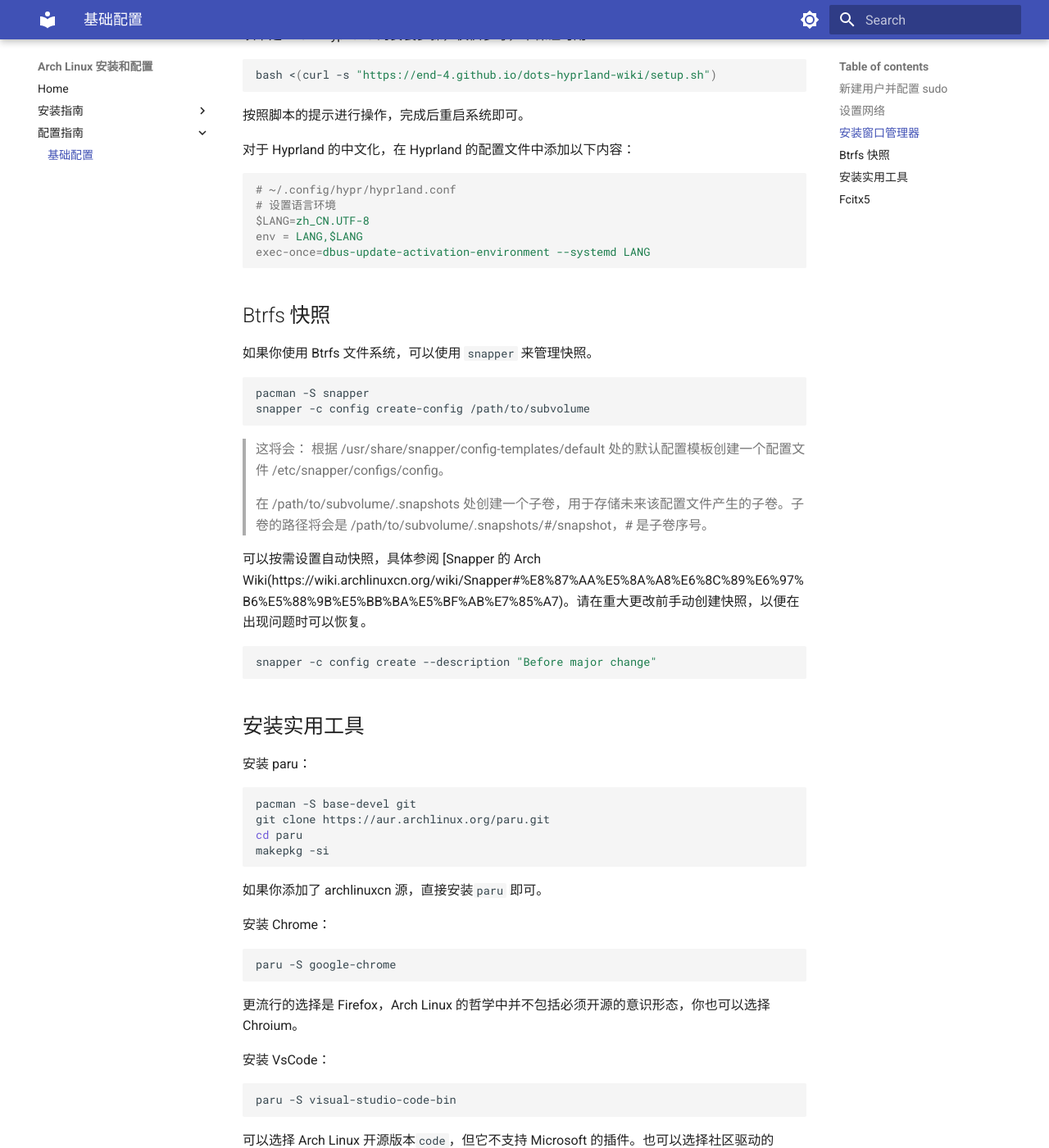
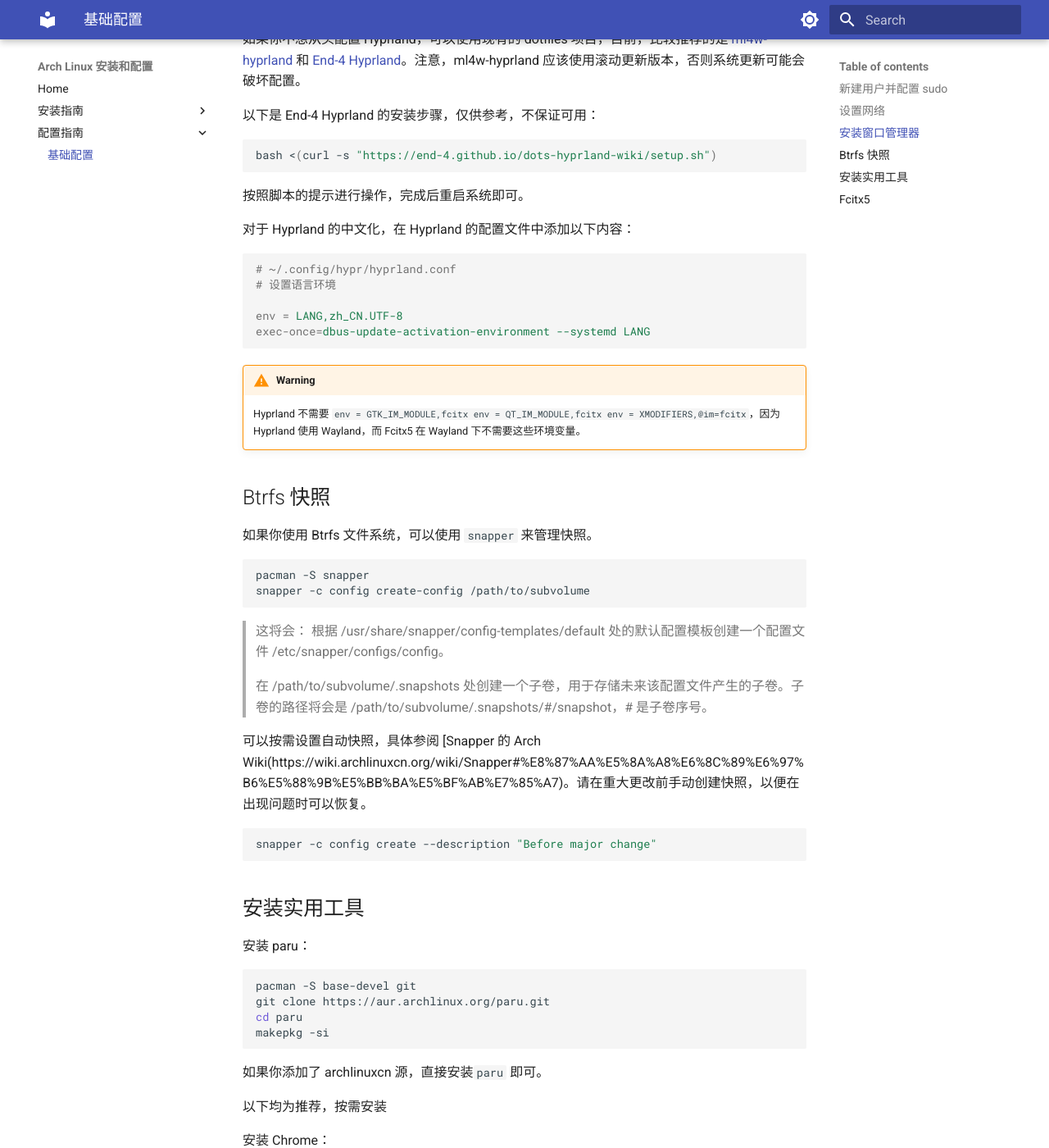
Before and after one commit to naranyinyun/ArchGuide, an MkDocs documentation site: the page built from docs/configGuide/Basic.md, in a window 1280 px wide and 1400 px high, scrolled down 1750 px. Shown: the whole window at 82% size. Built offline with MkDocs 1.6.1 and Material for MkDocs 9.7.7, drawn with Linux system fonts in a browser that asks for light colours; some of the changed text lies outside the part shown.

Commit message:
📃 docs(configGuide): fix errors

````diff
--- a/docs/configGuide/Basic.md
+++ b/docs/configGuide/Basic.md
@@ -37,6 +37,12 @@
 DHCP=yes
 ```
 网络接口名称可以通过运行 `ip link` 命令来查看。
+
+将 systemd-resolved 的符号链接设置为 `/etc/resolv.conf`：
+
+```bash
+ln -sf /run/systemd/resolve/resolv.conf /etc/resolv.conf
+```
 
 重启网络服务以应用更改：
 
@@ -82,10 +88,15 @@
 ```ini
 # ~/.config/hypr/hyprland.conf
 # 设置语言环境
-$LANG=zh_CN.UTF-8
-env = LANG,$LANG
+
+env = LANG,zh_CN.UTF-8
 exec-once=dbus-update-activation-environment --systemd LANG
 ```
+!!! warning
+    Hyprland 不需要 `env = GTK_IM_MODULE,fcitx
+    env = QT_IM_MODULE,fcitx
+    env = XMODIFIERS,@im=fcitx
+    `，因为 Hyprland 使用 Wayland，而 Fcitx5 在 Wayland 下不需要这些环境变量。
 
 ## Btrfs 快照
 
@@ -117,6 +128,8 @@
 makepkg -si
 ```
 如果你添加了 archlinuxcn 源，直接安装`paru` 即可。
+
+以下均为推荐，按需安装
 
 安装 Chrome：
 ```bash
````
